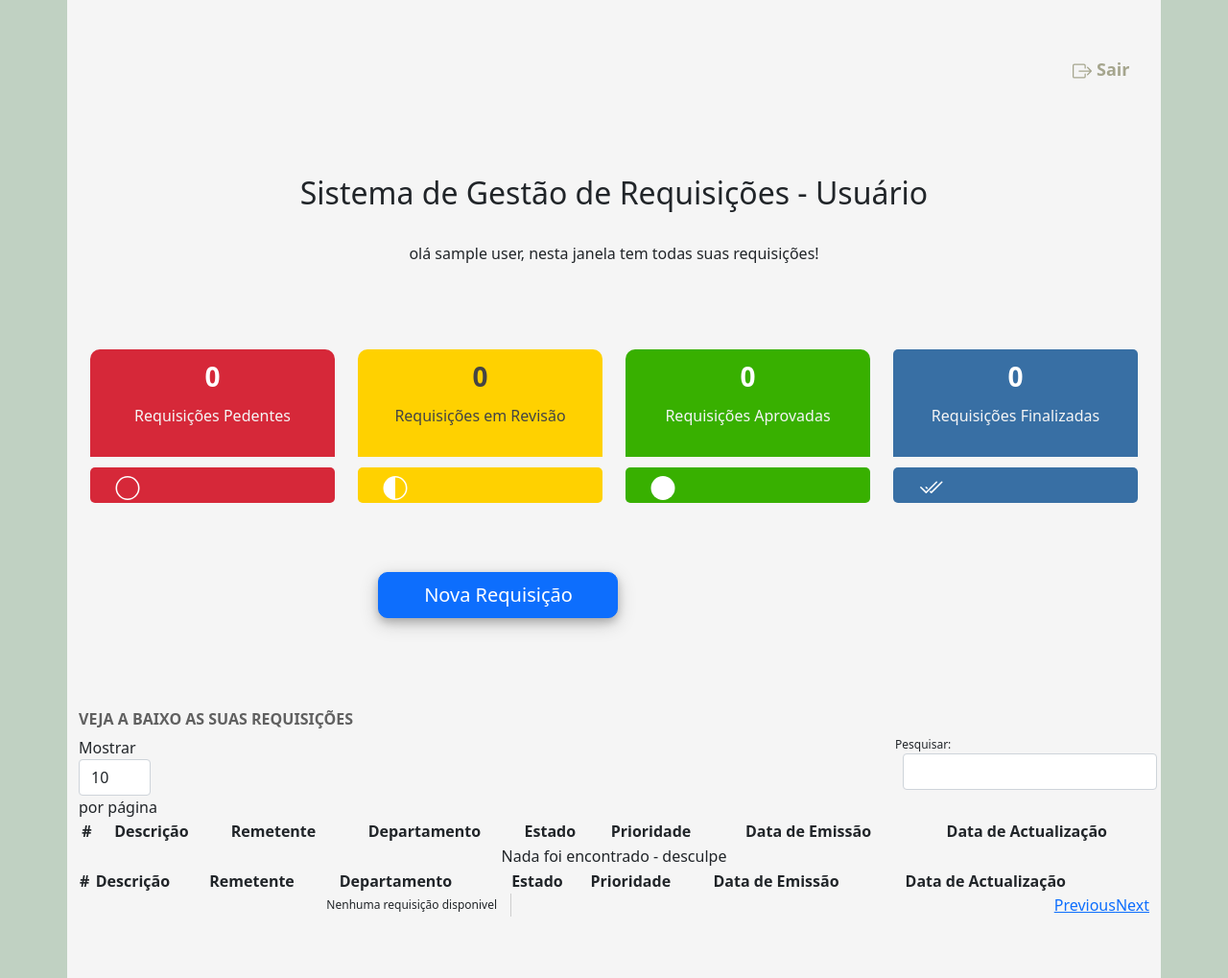
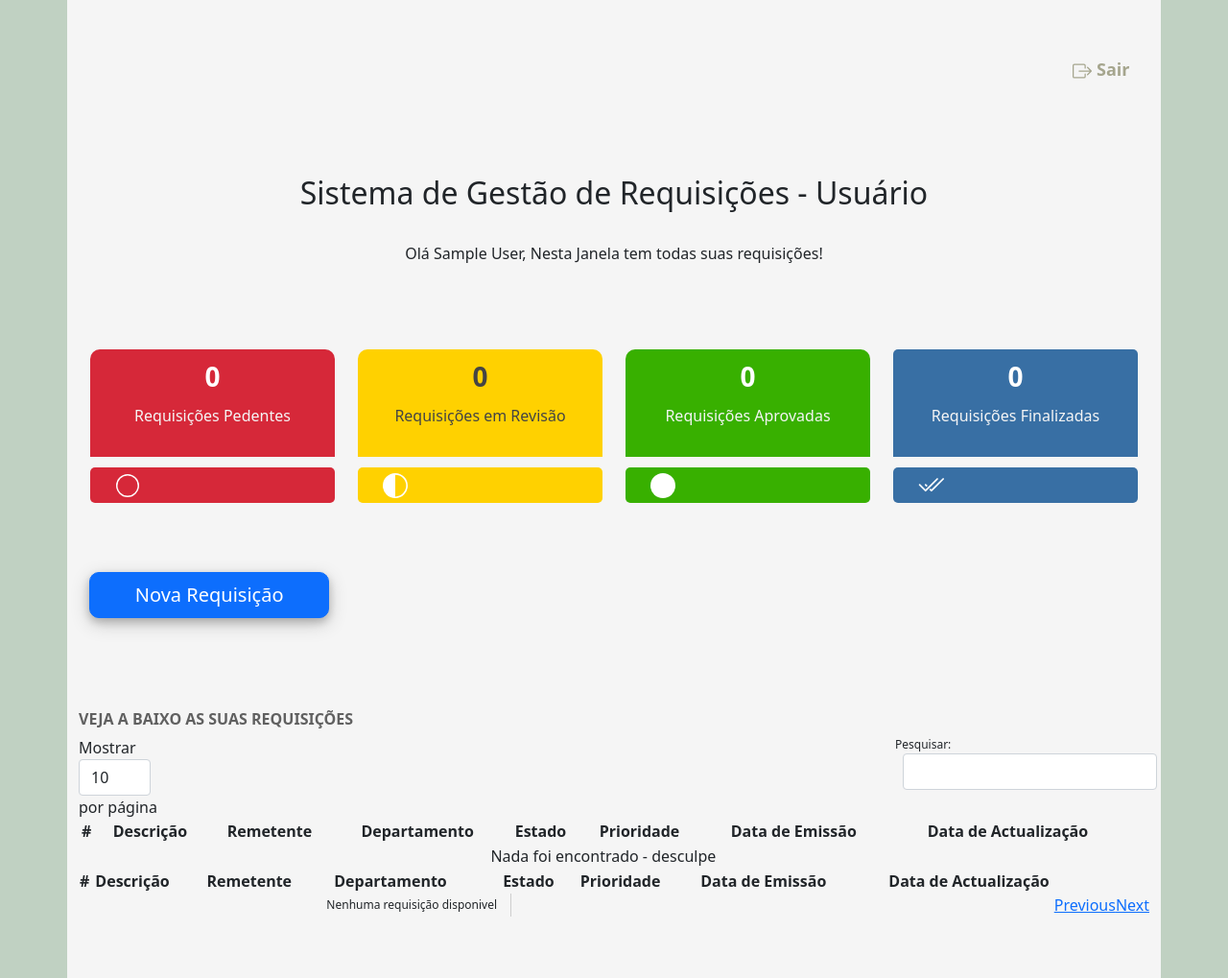
Before and after one commit to EdsonMacaule/appderequisicoes-ac, a PHP site: page /views/utilizadores/users.php in a window 1280 px wide. Shown: the whole page at 96% size. Run offline with PHP 8.4, Linux system fonts and the light colour scheme; the visitor is signed in with stand-in values (Sample User, id 1); data that the repository does not hold is empty; some libraries are stand-ins or nearby versions.

Commit message:
versao 1.2

```diff
--- a/assets/css/admin/style.css
+++ b/assets/css/admin/style.css
@@ -37,7 +37,7 @@ div.container p {
 }
 div#requestmaster{
     width: 250px !important;
-    margin-left: 28% !important;
+    margin-left: 1% !important;
 }
 div#requestmaster .btn{
     width: 250px !important;
--- a/views/home/admin.php
+++ b/views/home/admin.php
@@ -163,7 +163,7 @@ if (!isset($_SESSION['id_usuario'])) {
             margin-left: 1% !important;
         }
 
-        div.container button#allrequestmaster_button {
+        button#allrequestmaster_button {
             box-shadow: 0 4px 8px 0 rgba(0, 0, 0, 0.2), 0 6px 20px 0 rgba(0, 0, 0, 0.19) !important;
             width: 180px !important;
             margin-left: 20% !important;
@@ -425,7 +425,7 @@ if (!isset($_SESSION['id_usuario'])) {
         <h2 class="center-text col-lg-pull-0" style="margin-top: 5%; text-align:center;">Sistema de Gestão de
             Requisições - Usuário</h2>
         <br>
-        <p style="text-transform: lowercase; font-weight: normal;">Olá <?php echo $_SESSION['nome_usuario']; ?>, Nesta
+        <p style="text-transform: initial; font-weight: normal;">Olá <?php echo $_SESSION['nome_usuario']; ?>, Nesta
             Janela tem suas requisições!</p>
         <!--Informando o nome do usuário logo que acessa o sistema-->
         <!--        <div class="col-md-5" id="outside">-->
@@ -527,7 +527,7 @@ if (!isset($_SESSION['id_usuario'])) {
                                 <div class="icon" style="background-color: #386fa4;border-radius: 5px;padding: 1mm;">
                                     <svg xmlns="http://www.w3.org/2000/svg" width="30" height="30" fill="currentColor"
                                         class="bi bi-check2-all" viewBox="0 0 16 16"
-                                        style="margin-left: 20px; padding-top: 5px; padding:2px;" color="#ffffff">
+                                        style="margin-left: 20px; padding-top: 5px; padding:1px;" color="#ffffff">
                                         <path
                                             d="M12.354 4.354a.5.5 0 0 0-.708-.708L5 10.293 1.854 7.146a.5.5 0 1 0-.708.708l3.5 3.5a.5.5 0 0 0 .708 0l7-7zm-4.208 7-.896-.897.707-.707.543.543 6.646-6.647a.5.5 0 0 1 .708.708l-7 7a.5.5 0 0 1-.708 0z" />
                                         <path d="m5.354 7.146.896.897-.707.707-.897-.896a.5.5 0 1 1 .708-.708z" />
--- a/views/utilizadores/users.php
+++ b/views/utilizadores/users.php
@@ -32,13 +32,13 @@ if (!isset($_SESSION['id_usuario'])) {
         integrity="sha384-MCw98/SFnGE8fJT3GXwEOngsV7Zt27NXFoaoApmYm81iuXoPkFOJwJ8ERdknLPMO" crossorigin="anonymous"> -->
     <script src="https://code.jquery.com/jquery-3.5.1.js"></script>
     <script src="https://cdn.datatables.net/1.10.25/js/jquery.dataTables.min.js"></script>
-    <script src="https://cdn.datatables.net/1.11.0/js/dataTables.bootstrap.min.js" ></script>
-    <script src="https://cdn.datatables.net/responsive/2.2.9/js/dataTables.responsive.min.js" ></script>
-    <script src="https://cdn.datatables.net/rowreorder/1.2.8/js/dataTables.rowReorder.min.js" ></script>
+    <script src="https://cdn.datatables.net/1.11.0/js/dataTables.bootstrap.min.js"></script>
+    <script src="https://cdn.datatables.net/responsive/2.2.9/js/dataTables.responsive.min.js"></script>
+    <script src="https://cdn.datatables.net/rowreorder/1.2.8/js/dataTables.rowReorder.min.js"></script>
     <title>SGPI - gerenciamos os seus pedidos</title>
     <script>
     $(document).ready(function() {
-            $('#resquesting').DataTable( {
+        $('#resquesting').DataTable({
             "language": {
                 "search": "Pesquisar:",
                 "Next": "Próximo",
@@ -50,9 +50,9 @@ if (!isset($_SESSION['id_usuario'])) {
 
             },
 
-            } );
+        });
 
-        } );
+    });
     </script>
 </head>
 
@@ -78,13 +78,15 @@ if (!isset($_SESSION['id_usuario'])) {
                 </div>
                 <form method="POST" action="../../controllers/utilizador/olderuser.php">
                     <div class="modal-body">
-                    <div class="form-group" style="padding-bottom: 10px" >
-                        <label for="exampleFormControlTextarea1" style="color: #444; font-weight: bold ">Escreva seu pedido</label>
+                        <div class="form-group" style="padding-bottom: 10px">
+                            <label for="exampleFormControlTextarea1" style="color: #444; font-weight: bold ">Escreva seu
+                                pedido</label>
                             <textarea class="form-control" id="nome_pedido" name="nome_pedido" rows="2"></textarea>
                         </div>
 
-                    <div class="form-group" style="padding-bottom: 10px" >
-                        <label for="exampleFormControlInput1" style="color: #444; font-weight: bold">Remetente</label>
+                        <div class="form-group" style="padding-bottom: 10px">
+                            <label for="exampleFormControlInput1"
+                                style="color: #444; font-weight: bold">Remetente</label>
 
                             <input type="email" class="form-control" id="exampleFormControlInput1"
                                 placeholder="<?php echo $_SESSION['nome_usuario']; ?> "
@@ -99,7 +101,7 @@ if (!isset($_SESSION['id_usuario'])) {
                             </select>
 
                         </div>
-                    <div class="form-group" style="padding-bottom: 10px" >
+                        <div class="form-group" style="padding-bottom: 10px">
                             <label for="exampleFormControlSelect1" style="color: #444; font-weight: bold ">Qual é o seu
                                 departamento?</label>
                             <!--                    <select class="form-control" id="exampleFormControlSelect1">-->
@@ -110,8 +112,9 @@ if (!isset($_SESSION['id_usuario'])) {
                                     <?php echo $row["nome_departamento"]; ?></option><?php endforeach; ?>
                             </select>
                         </div>
-                    <div class="form-group" style="padding-bottom: 10px;" >
-                        <label for="exampleFormControlSelect1" style="color: #444; font-weight: bold ">Estado do pedido</label>
+                        <div class="form-group" style="padding-bottom: 10px;">
+                            <label for="exampleFormControlSelect1" style="color: #444; font-weight: bold ">Estado do
+                                pedido</label>
                             <select class="form-control" id="id_estado" name="id_estado"
                                 aria-label="Disabled select example" disabled>
                                 <option value="1" selected>Pedendete</option>
@@ -120,8 +123,9 @@ if (!isset($_SESSION['id_usuario'])) {
                                 <option value="4">Feito</option>
                             </select>
                         </div>
-                    <div class="form-group" style="padding-bottom: 10px" >
-                        <label for="exampleFormControlSelect1" style="color: #444; font-weight: bold ">Qual é a prioridade do seu
+                        <div class="form-group" style="padding-bottom: 10px">
+                            <label for="exampleFormControlSelect1" style="color: #444; font-weight: bold ">Qual é a
+                                prioridade do seu
                                 pedido?</label>
                             <select class="form-control" id="id_prioridade" name="id_prioridade"
                                 aria-label="Disabled select example">
@@ -131,9 +135,11 @@ if (!isset($_SESSION['id_usuario'])) {
                             </select>
                         </div>
                     </div>
-                <div class="alert alert-error hide" style="display: none; color: red" >Erro de registo, verifique se todos campos estão devidamente
+                    <div class="alert alert-error hide" style="display: none; color: red">Erro de registo, verifique se
+                        todos campos estão devidamente
                         preenchidos!</div>
-                <div class="alert alert-success hide" style="display: none; color: green " >Sua requisição foi submetida com sucesso</div>
+                    <div class="alert alert-success hide" style="display: none; color: green ">Sua requisição foi
+                        submetida com sucesso</div>
                     <div class="modal-footer">
                         <button type="button" class="btn btn-secondary" data-dismiss="modal">Fechar</button>
                         <button type="submit" class="btn btn-primary" id="submeter_form"
@@ -150,7 +156,7 @@ if (!isset($_SESSION['id_usuario'])) {
             <ul>
                 <li>
                     <strong>
-                        <a href="../../logout.php" id="sair_do" >
+                        <a href="../../logout.php" id="sair_do">
                             <span style="color: #a5a58d;" id="spann_id">
                                 <svg xmlns="http://www.w3.org/2000/svg" width="20" height="20" fill="currentColor"
                                     class="bi bi-box-arrow-right" viewBox="0 0 16 16">
@@ -167,9 +173,10 @@ if (!isset($_SESSION['id_usuario'])) {
             </ul>
         </div>
         <br>
-        <h2 class="center-text col-lg-pull-0" style="margin-top: 5%; text-align:center;">Sistema de Gestão de Requisições - Usuário</h2>
+        <h2 class="center-text col-lg-pull-0" style="margin-top: 5%; text-align:center;">Sistema de Gestão de
+            Requisições - Usuário</h2>
         <br>
-        <p style="text-transform: lowercase;">Olá <?php echo $_SESSION['nome_usuario']; ?>, Nesta
+        <p style="text-transform: initial;">Olá <?php echo $_SESSION['nome_usuario']; ?>, Nesta
             Janela tem todas suas requisições!</p>
         <!--Informando o nome do usuário logo que acessa o sistema-->
         <!--        <div class="col-md-5" id="outside">-->
@@ -182,7 +189,7 @@ if (!isset($_SESSION['id_usuario'])) {
                 <div class="container-fluid">
                     <!-- Small boxes (Stat box) -->
                     <div class="row">
-                        <div class="col-lg-3 col-6" id="dashboard" >
+                        <div class="col-lg-3 col-6" id="dashboard">
                             <!-- small box -->
                             <div class="small-box bg-info"
                                 style=" border-radius: 10px; background:linear-gradient(#d62839 70%,whitesmoke 50%);">
@@ -198,7 +205,7 @@ if (!isset($_SESSION['id_usuario'])) {
                                 <div class="icon" style="background-color: #d62839;border-radius: 5px; padding: 1mm; ">
                                     <svg xmlns="http://www.w3.org/2000/svg" width="30" height="30" fill="currentColor"
                                         class="bi bi-circle" viewBox="0 0 16 16"
-                                         style="margin-left: 20px; padding-top: 5px;" color="#ffffff">
+                                        style="margin-left: 20px; padding-top: 5px; padding:3px;" color="#ffffff">
                                         <path
                                             d="M8 15A7 7 0 1 1 8 1a7 7 0 0 1 0 14zm0 1A8 8 0 1 0 8 0a8 8 0 0 0 0 16z" />
                                     </svg>
@@ -207,7 +214,7 @@ if (!isset($_SESSION['id_usuario'])) {
                             </div>
                         </div>
                         <!-- ./col -->
-                        <div class="col-lg-3 col-6" id="dashboard" >
+                        <div class="col-lg-3 col-6" id="dashboard">
                             <!-- small box -->
                             <div class="small-box bg-success"
                                 style=" border-radius: 10px;background: linear-gradient(#ffd100 70%,whitesmoke 50%);">
@@ -223,7 +230,7 @@ if (!isset($_SESSION['id_usuario'])) {
                                 <div class="icon" style=" background-color: #ffd100; border-radius: 5px ;padding: 1mm;">
                                     <svg xmlns="http://www.w3.org/2000/svg" width="30" height="30" fill="currentColor"
                                         class="bi bi-circle-half" viewBox="0 0 16 16"
-                                         style="margin-left: 20px; padding-top: 5px;" color="#ffffff">
+                                        style="margin-left: 20px; padding-top: 5px; padding:2px;" color="#ffffff">
                                         <path d="M8 15A7 7 0 1 0 8 1v14zm0 1A8 8 0 1 1 8 0a8 8 0 0 1 0 16z" />
                                     </svg>
                                 </div>
@@ -231,7 +238,7 @@ if (!isset($_SESSION['id_usuario'])) {
                             </div>
                         </div>
                         <!-- ./col -->
-                        <div class="col-lg-3 col-6" id="dashboard" >
+                        <div class="col-lg-3 col-6" id="dashboard">
                             <!-- small box -->
                             <div class="small-box bg-warning"
                                 style="border-radius: 10px; background:linear-gradient(#38b000 70%,whitesmoke 50%);">
@@ -247,7 +254,7 @@ if (!isset($_SESSION['id_usuario'])) {
                                 <div class="icon" style=" background-color: #38b000; border-radius: 5px ;padding: 1mm;">
                                     <svg xmlns="http://www.w3.org/2000/svg" width="30" height="30" fill="currentColor"
                                         class="bi bi-circle-fill" viewBox="0 0 16 16"
-                                         style="margin-left: 20px; padding-top: 5px;" color="#ffffff">
+                                        style="margin-left: 20px; padding-top: 5px; padding:2px; " color="#ffffff">
                                         <circle cx="8" cy="8" r="8" />
                                     </svg>
                                 </div>
@@ -255,7 +262,7 @@ if (!isset($_SESSION['id_usuario'])) {
                             </div>
                         </div>
                         <!-- ./col -->
-                        <div class="col-lg-3 col-6" id="dashboard" >
+                        <div class="col-lg-3 col-6" id="dashboard">
                             <!-- small box -->
                             <div class="small-box bg-danger"
                                 style="border-radius: 5px; background:linear-gradient(#386fa4 70%,whitesmoke 50%)">
@@ -271,7 +278,7 @@ if (!isset($_SESSION['id_usuario'])) {
                                 <div class="icon" style="background-color: #386fa4;border-radius: 5px;padding: 1mm;">
                                     <svg xmlns="http://www.w3.org/2000/svg" width="30" height="30" fill="currentColor"
                                         class="bi bi-check2-all" viewBox="0 0 16 16"
-                                         style="margin-left: 20px; padding-top: 5px;" color="#ffffff">
+                                        style="margin-left: 20px; padding-top: 5px; padding:1px; " color="#ffffff">
                                         <path
                                             d="M12.354 4.354a.5.5 0 0 0-.708-.708L5 10.293 1.854 7.146a.5.5 0 1 0-.708.708l3.5 3.5a.5.5 0 0 0 .708 0l7-7zm-4.208 7-.896-.897.707-.707.543.543 6.646-6.647a.5.5 0 0 1 .708.708l-7 7a.5.5 0 0 1-.708 0z" />
                                         <path d="m5.354 7.146.896.897-.707.707-.897-.896a.5.5 0 1 1 .708-.708z" />
@@ -302,13 +309,13 @@ if (!isset($_SESSION['id_usuario'])) {
         <h4 style="color: #606060; text-transform: uppercase; font-size: 12pt;"><strong>Veja a baixo as suas
                 requisições</strong></h4>
         <div class="col-lg-18">
-            <table id="resquesting" class="display responsive nowrap" style="width:100%">
+            <table id="resquesting" class="display responsive nowrap" style="width:98%">
                 <thead>
                     <tr>
                         <th>#</th>
-                        <th style="text-align: left;" >Descrição </th>
-                        <th style="text-align: left;" >Remetente</th>
-                        <th style="text-align: left;" >Departamento</th>
+                        <th style="text-align: left;">Descrição </th>
+                        <th style="text-align: left;">Remetente</th>
+                        <th style="text-align: left;">Departamento</th>
                         <th>Estado</th>
                         <th>Prioridade</th>
                         <th>Data de Emissão</th>
@@ -321,9 +328,9 @@ if (!isset($_SESSION['id_usuario'])) {
                     <tr>
                         <td scope="row"><?php echo $con; ?></td>
                         <td style="text-align: left;"><?php echo $row["descricao_pedido"]; ?></td>
-                        <td style="text-align: left;" ><?php echo $row["nome_utilizador"]; ?></td>
-                        <td style="text-align: left;" ><?php echo $row["nome_departamento"]; ?></td>
-                        <td  ><?php echo ($row["nome_estado"]==1 ? '<svg xmlns="http://www.w3.org/2000/svg" width="30" height="30" fill="currentColor"
+                        <td style="text-align: left;"><?php echo $row["nome_utilizador"]; ?></td>
+                        <td style="text-align: left;"><?php echo $row["nome_departamento"]; ?></td>
+                        <td><?php echo ($row["nome_estado"]==1 ? '<svg xmlns="http://www.w3.org/2000/svg" width="30" height="30" fill="currentColor"
                                         class="bi bi-circle" viewBox="0 0 16 16"
                                         style="margin-left: 20px; padding-top: 5px;" color="#d62839">
                                         <path
```
Also changed, not shown: other parts of assets/css/admin/style.css (+27 -26 lines), views/home/home.php (+5 -5 lines). Lines whose indentation alone changed are shown as unchanged.
